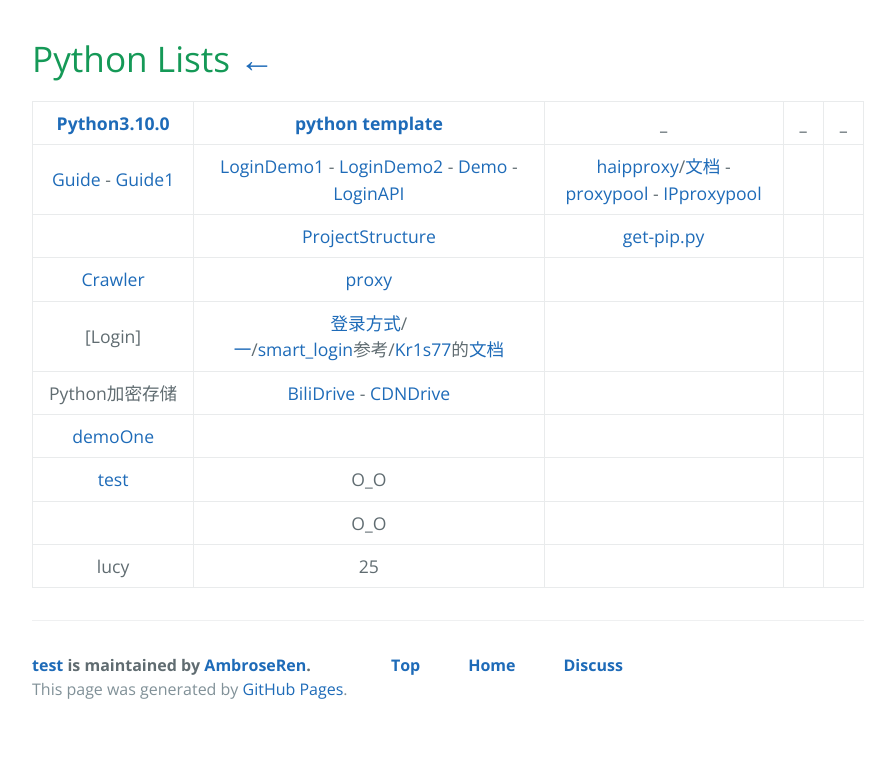
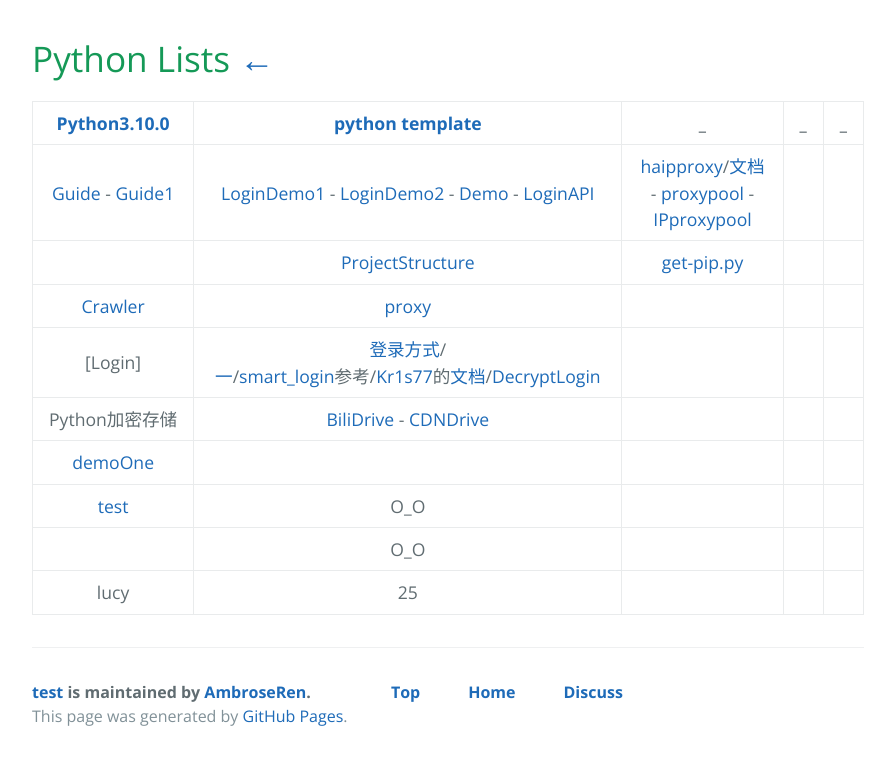
Before and after one commit to AmbroseRen/test, a Jekyll site: the page built from Data/Python/index.md, in a window 1280 px wide. Shown: the top 765 px of the page, without its empty margins (192-1087 px from the left). Built offline with Jekyll 4.4.1, drawn with Linux system fonts in a browser that asks for light colours; our own code applies the rules of GitHub Pages for plain Markdown files; the repository's description, which GitHub fills in, is left out.

Commit message:
Update index.md

```diff
--- a/Data/Python/index.md
+++ b/Data/Python/index.md
@@ -5,7 +5,7 @@
 | [Guide](Guide.md) - [Guide1](https://github.com/TwoWater/Python/blob/master/Res/Python%E5%8D%9A%E5%AE%A2%E7%BD%91%E7%AB%99%E8%B5%84%E6%BA%90.md) | [LoginDemo1](https://github.com/Kr1s77/awesome-python-login-model) - [LoginDemo2](https://github.com/SpiderClub/smart_login) - [Demo](https://github.com/injetlee/Python) - [LoginAPI](https://github.com/CharlesPikachu/DecryptLogin) | [haipproxy](https://github.com/SpiderClub/haipproxy)/[文档](https://spiderclub.github.io/haipproxy/) - [proxypool](https://github.com/jhao104/proxy_pool/blob/master/README.md) - [IPproxypool](https://github.com/qiyeboy/IPProxyPool) | []() | []() |
 | []() | [ProjectStructure](ProjectStructure.md) | [get-pip.py](https://raw.githubusercontent.com/AmbroseRen/test/master/Data/Python/get-pip.py) | []() | []() |
 | [Crawler](Crawler/index.md) | [proxy](proxy/index.md) | []() | []() | []() |
-| [Login] | [登录方式](https://www.cnblogs.com/sanduzxcvbnm/p/10276583.html)/[一](https://blog.csdn.net/u011747443/article/details/49946795)/[smart_login](https://github.com/SpiderClub/smart_login/blob/master/csdn/csdn_login.py)参考/[Kr1s77](https://github.com/Kr1s77/awesome-python-login-model)的[文档](https://www.jiqizhixin.com/articles/19031002) | []() | []() | []() |
+| [Login] | [登录方式](https://www.cnblogs.com/sanduzxcvbnm/p/10276583.html)/[一](https://blog.csdn.net/u011747443/article/details/49946795)/[smart_login](https://github.com/SpiderClub/smart_login/blob/master/csdn/csdn_login.py)参考/[Kr1s77](https://github.com/Kr1s77/awesome-python-login-model)的[文档](https://www.jiqizhixin.com/articles/19031002)/[DecryptLogin](https://github.com/CharlesPikachu/DecryptLogin/blob/master/DecryptLogin/core/weibo.py) | []() | []() | []() |
 | Python加密存储 | [BiliDrive](https://github.com/Hsury/BiliDrive) - [CDNDrive](https://github.com/apachecn/CDNDrive) | []() | []() | []() |
 | [demoOne](demoOne/index.md) | []() | []() | []() | []() |
 | [test](https://raw.githubusercontent.com/AmbroseRen/test/master/Data/Python/test.py) | O_O | []() | []() |
```
